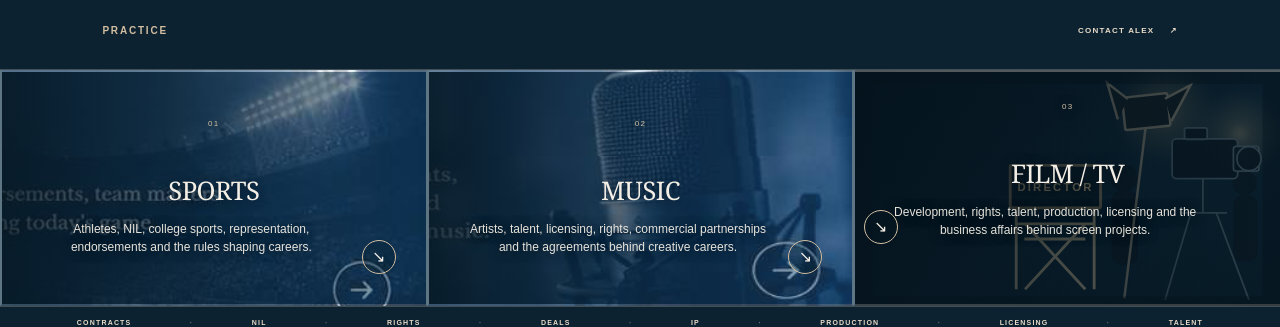
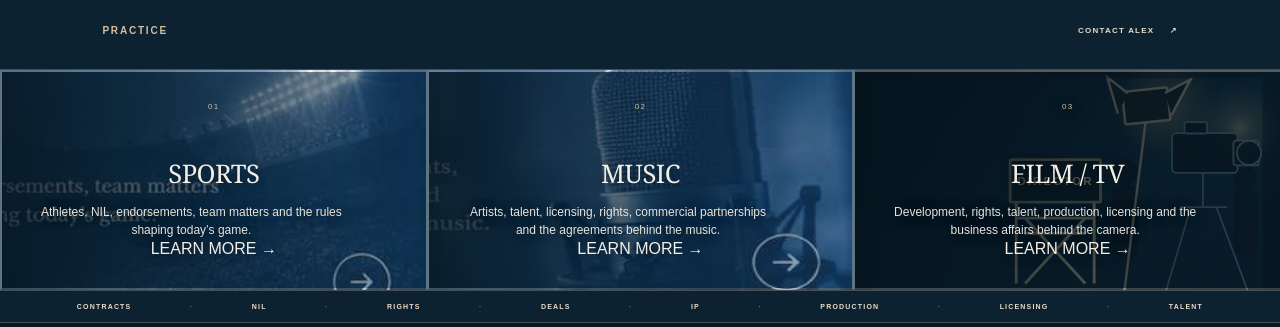
Before and after one commit to alexkaglew-ux/legal-audit, a React (Vite) app: page / in a window 1280 px wide. Shown: the part 476-803 px from the top of the page. Built offline with nearby package versions, Linux system fonts and the light colour scheme.

Commit message:
design: match approved practice card typography and actions

```diff
--- a/src/components/Hero.jsx
+++ b/src/components/Hero.jsx
@@ -1,7 +1,7 @@
 const LANES = [
-  { n: "01", title: "SPORTS", copy: "Athletes, NIL, college sports, representation, endorsements and the rules shaping careers.", topic: "sports" },
-  { n: "02", title: "MUSIC", copy: "Artists, talent, licensing, rights, commercial partnerships and the agreements behind creative careers.", topic: "music" },
-  { n: "03", title: "FILM / TV", copy: "Development, rights, talent, production, licensing and the business affairs behind screen projects.", topic: "film-tv" },
+  { n: "01", title: "SPORTS", copy: "Athletes, NIL, endorsements, team matters and the rules shaping today’s game.", topic: "sports" },
+  { n: "02", title: "MUSIC", copy: "Artists, talent, licensing, rights, commercial partnerships and the agreements behind the music.", topic: "music" },
+  { n: "03", title: "FILM / TV", copy: "Development, rights, talent, production, licensing and the business affairs behind the camera.", topic: "film-tv" },
 ];
 
 function openLane(lane) {
@@ -19,7 +19,7 @@ export default function Hero() {
       <div className="hero-lanes" id="practice" aria-label="Explore Alex Kagianaris, Esq.'s practice">
         {LANES.map((lane) => (
           <button className="hero-lane" type="button" onClick={() => openLane(lane)} key={lane.n}>
-            <span className="hero-lane-number">{lane.n}</span><strong>{lane.title}</strong><p>{lane.copy}</p><i>↘</i>
+            <span className="hero-lane-number">{lane.n}</span><strong>{lane.title}</strong><p>{lane.copy}</p><span className="hero-lane-learn">LEARN MORE <b>→</b></span>
           </button>
         ))}
       </div>
```
